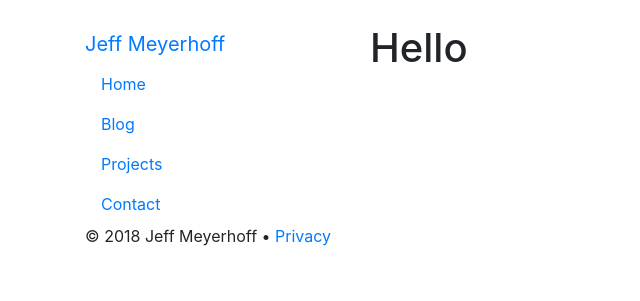
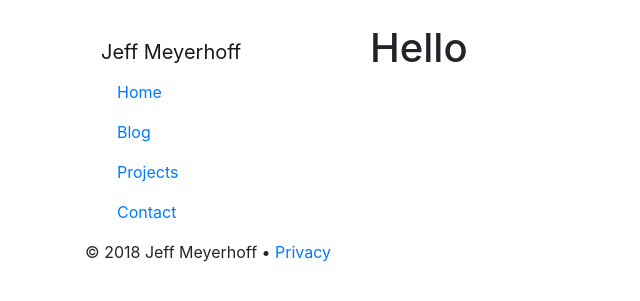
Before and after one commit to jeffington/jeffington.github.io, a Jekyll site: the page built from index.md, in a window 1280 px wide. Shown: the top 301 px of the page, without its empty margins (0-640 px from the left). Built offline with Jekyll 4.4.1, drawn with Linux system fonts in a browser that asks for light colours.

Commit message:
Updated layout for vertical nav

```diff
--- a/_includes/horizontal_nav.html
+++ b/_includes/horizontal_nav.html
@@ -1,4 +1,3 @@
-
 <nav class="navbar navbar-expand navbar-light">
   <a class="navbar-brand" href="/">Jeff Meyerhoff</a>
 
--- a/_includes/vertical_nav.html
+++ b/_includes/vertical_nav.html
@@ -1,3 +1,4 @@
+<nav class="navbar navbar-light">
 <a class="navbar-brand" href="/">Jeff Meyerhoff</a>
 <ul class="nav flex-column">
 	<li class="nav-item
@@ -29,3 +30,4 @@
 		  <a class="nav-link" href="/contact/">Contact</a>
 		</li>
 </ul>
+</nav>
```
